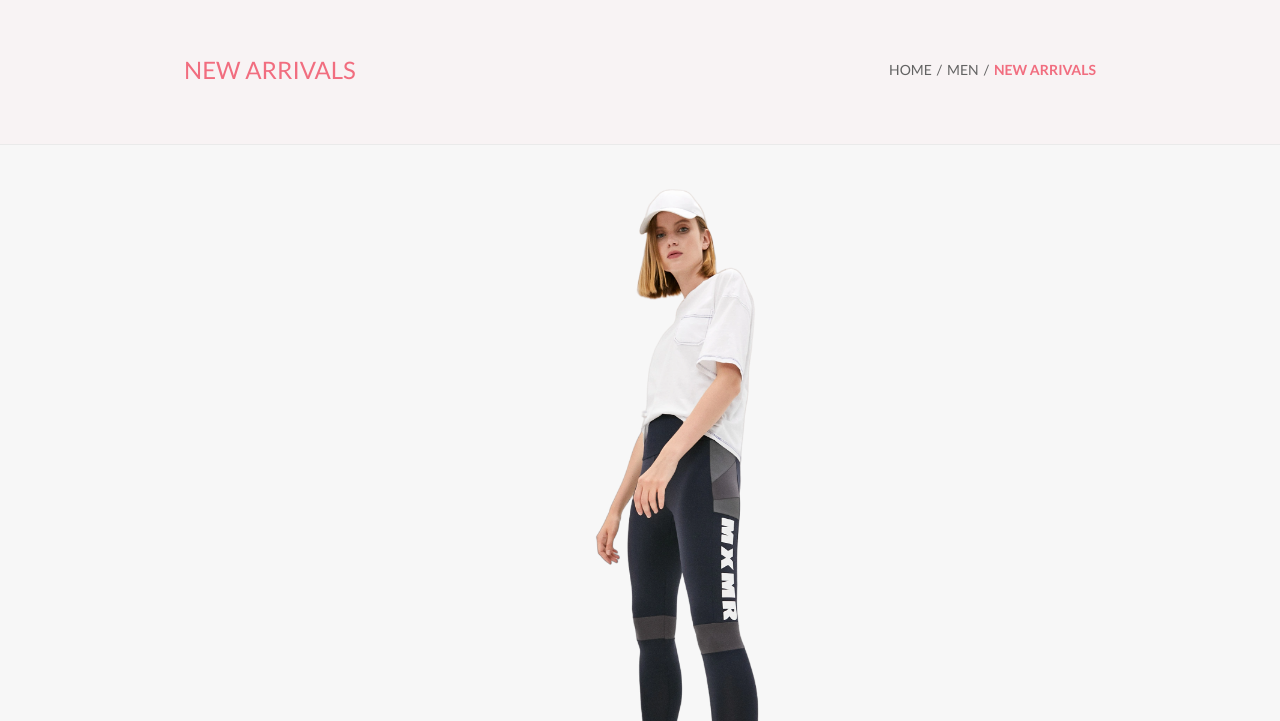
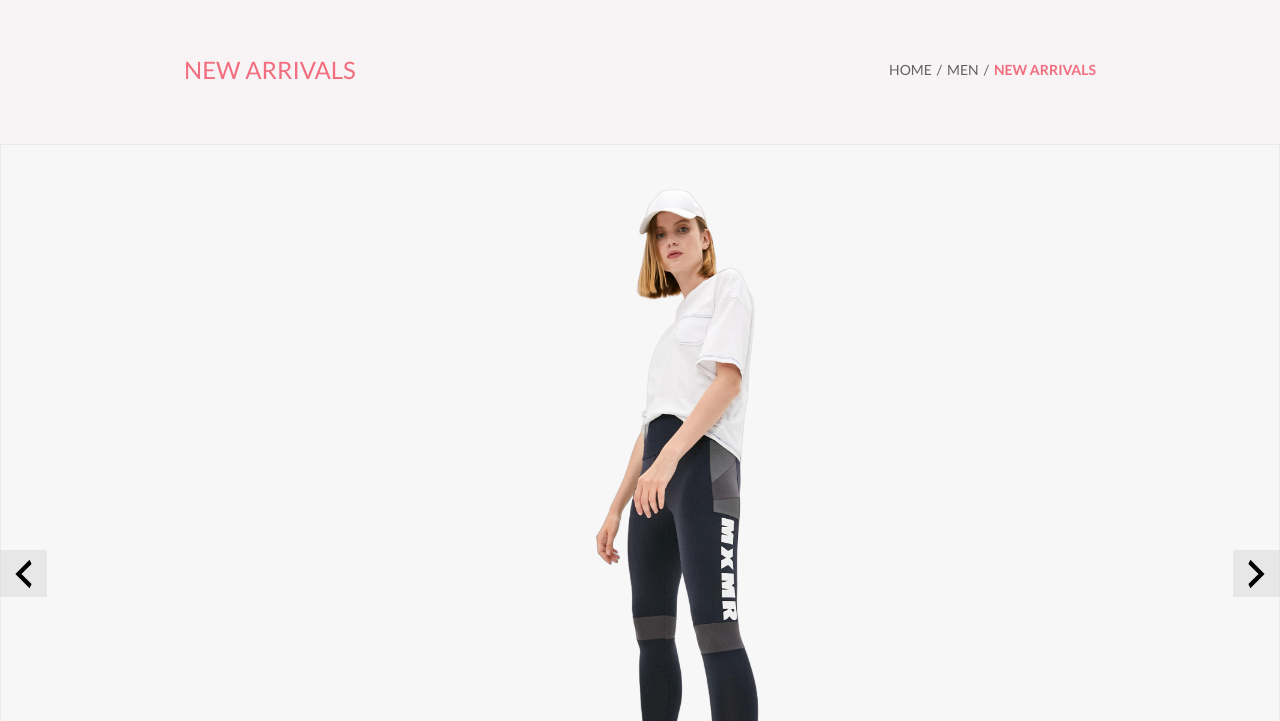
Before and after one commit to ScherbakovM/advanced-html-css-hw-one, a website built with Vite: page product.html in a window 1280 px wide. Shown: the part 79-800 px from the top of the page. Built offline with nearby package versions, Linux system fonts and the light colour scheme.

```diff
--- a/src/scss/product.scss
+++ b/src/scss/product.scss
@@ -43,6 +43,8 @@
 
 .section_preview_promo {
     position: relative;
+    width: 100%;
+    height: max-content;
     display: flex;
     justify-content: center;
     align-items: center;
@@ -84,6 +86,7 @@
 
 .arrow {
     height: 30px;
+
 }
 .arrow_left_button {
     position: absolute;
@@ -100,6 +103,8 @@
     &:hover path {
         fill: $pink_text_color;
     }
+    z-index: 999999;
+
 }
 .arrow_right_button {
     right: 0;
@@ -115,6 +120,7 @@
     &:hover path {
         fill: $pink_text_color;
     }
+    z-index: 1;
 }
 
 .right {
```
